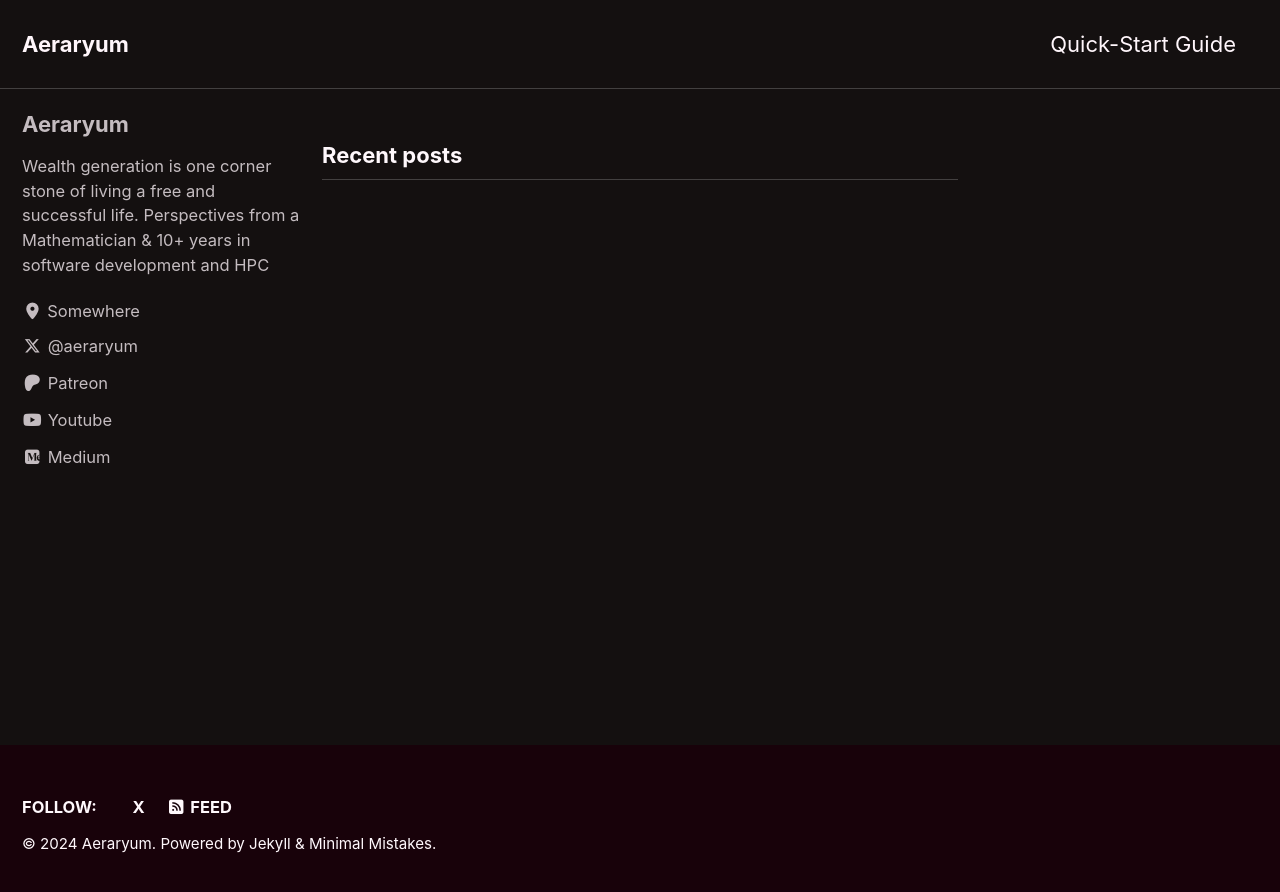
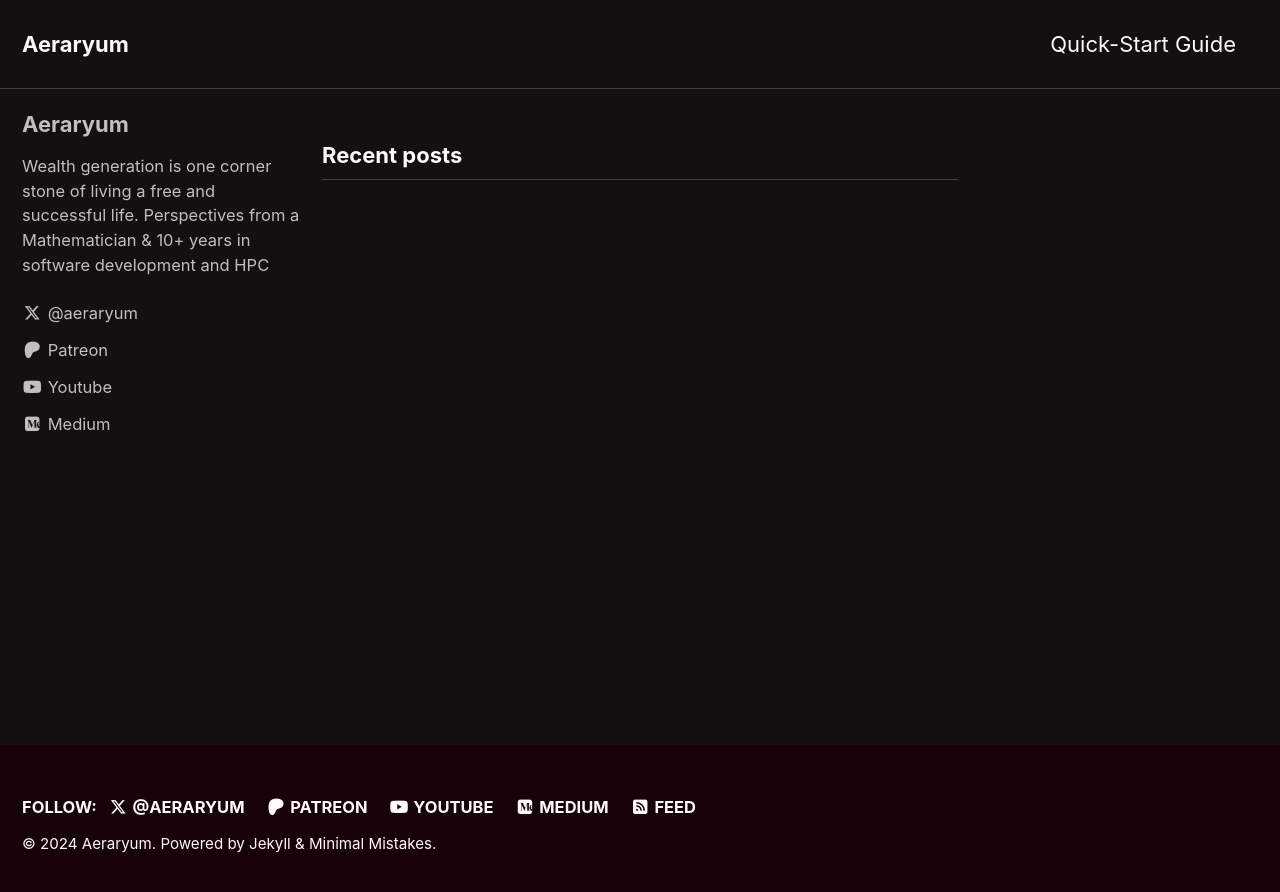
Before and after one commit to RoiRRW/aeraryum.plots, a Jekyll site: the page built from index.html, in a window 1280 px wide. Shown: the top 892 px of the page. Built offline with Jekyll 4.4.1, drawn with Linux system fonts in a browser that asks for light colours; cached includes are drawn as plain includes; the list of posts is cut into pages by our own code.

Commit message:
Update _config.yml

```diff
--- a/_config.yml
+++ b/_config.yml
@@ -116,15 +116,9 @@
   name             : "Aeraryum"
   avatar           : # path of avatar image, e.g. "/assets/images/bio-photo.jpg"
   bio              : "Wealth generation is one corner stone of living a free and successful life. Perspectives from a Mathematician & 10+ years in software development and HPC"
-  location         : "Somewhere"
+  location         :
   email            :
   links:
-    - label: "Email"
-      icon: "fas fa-fw fa-envelope-square"
-      # url: "mailto:your.name@email.com"
-    - label: "Website"
-      icon: "fas fa-fw fa-link"
-      # url: "https://your-website.com"
     - label: "@aeraryum"
       icon: "fab fa-fw fa-x-twitter"
       url: "https://x.com/aeraryum"
@@ -142,24 +136,18 @@
 # Site Footer
 footer:
   links:
-    - label: "X"
-      icon: "fab fa-fw fa-x-square"
+    - label: "@aeraryum"
+      icon: "fab fa-fw fa-x-twitter"
       url: "https://x.com/aeraryum"
-    - label: "Facebook"
-      icon: "fab fa-fw fa-facebook-square"
-      # url:
-    - label: "GitHub"
-      icon: "fab fa-fw fa-github"
-      # url:
-    - label: "GitLab"
-      icon: "fab fa-fw fa-gitlab"
-      # url:
-    - label: "Bitbucket"
-      icon: "fab fa-fw fa-bitbucket"
-      # url:
-    - label: "Instagram"
-      icon: "fab fa-fw fa-instagram"
-      # url:
+    - label: "Patreon"
+      icon: "fab fa-fw fa-patreon"
+      url: "https://patreon.com/Aeraryum"
+    - label: "Youtube"
+      icon: "fab fa-fw fa-youtube"
+      url: "https://www.youtube.com/@Aeraryum"
+    - label: "Medium"
+      icon: "fab fa-fw fa-medium"
+      url: "https://medium.com/@aeraryum"
 
 
 # Reading Files
```
